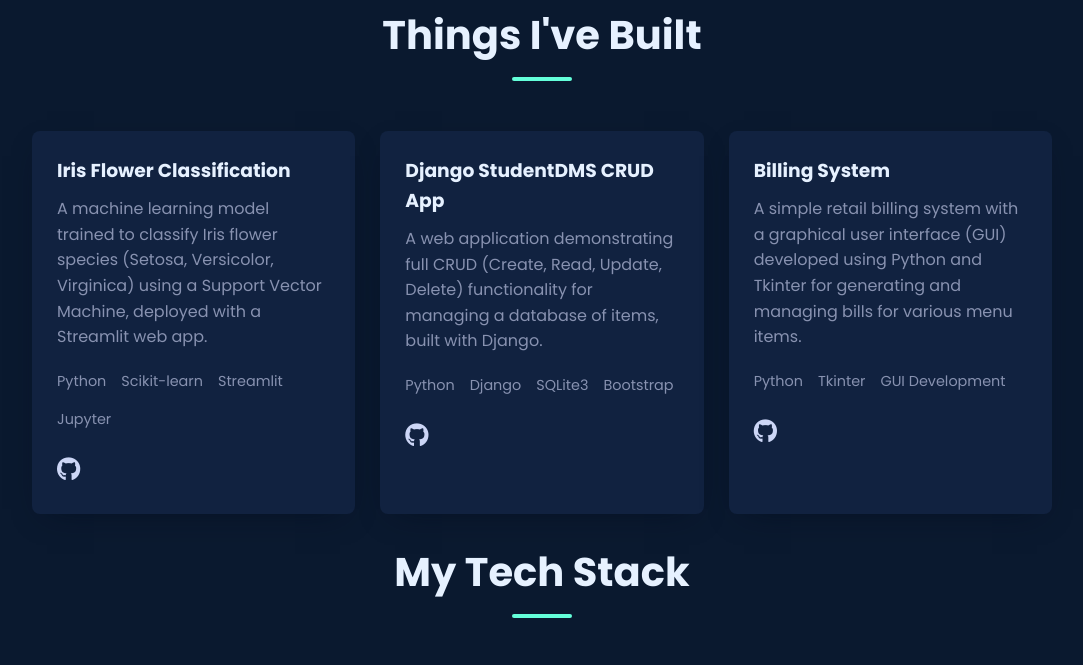
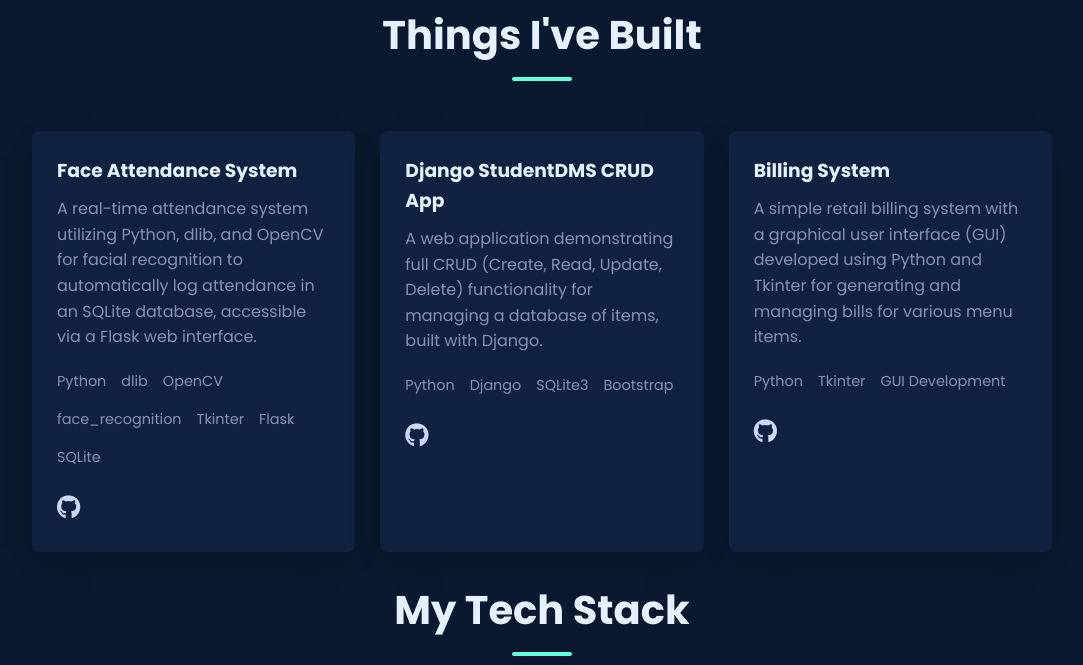
Before and after one commit to modiharsh23/modiharsh23.github.io, a plain HTML site: page index.html in a window 1280 px wide. Shown: the part 1258-1923 px from the top of the page, without its empty margins (98-1181 px from the left). Drawn offline with Linux system fonts and the light colour scheme.

Commit message:
Update index.html

```diff
--- a/index.html
+++ b/index.html
@@ -317,16 +317,19 @@
             <h2>Things I've Built</h2>
             <div class="project-grid">
                 <div class="project-card">
-                    <h3>Iris Flower Classification</h3>
-                    <p>A machine learning model trained to classify Iris flower species (Setosa, Versicolor, Virginica) using a Support Vector Machine, deployed with a Streamlit web app.</p>
+                    <h3>Face Attendance System</h3>
+                    <p>A real-time attendance system utilizing Python, dlib, and OpenCV for facial recognition to automatically log attendance in an SQLite database, accessible via a Flask web interface.</p>
                     <ul class="project-tech">
                         <li>Python</li>
-                        <li>Scikit-learn</li>
-                        <li>Streamlit</li>
-                        <li>Jupyter</li>
+                        <li>dlib</li>
+                        <li>OpenCV</li>
+                        <li>face_recognition</li>
+                        <li>Tkinter</li>
+                        <li>Flask</li>
+                        <li>SQLite</li>
                     </ul>
                     <div class="project-links">
-                        <a href="https://github.com/modiharsh23/Iris-flower-classification" target="_blank" aria-label="GitHub"><i class="fab fa-github"></i></a>
+                        <a href="[LINK_TO_YOUR_GITHUB_REPO_FOR_FACE_ATTENDANCE]" target="_blank" aria-label="GitHub"><i class="fab fa-github"></i></a>
                     </div>
                 </div>
                 <div class="project-card">
```
